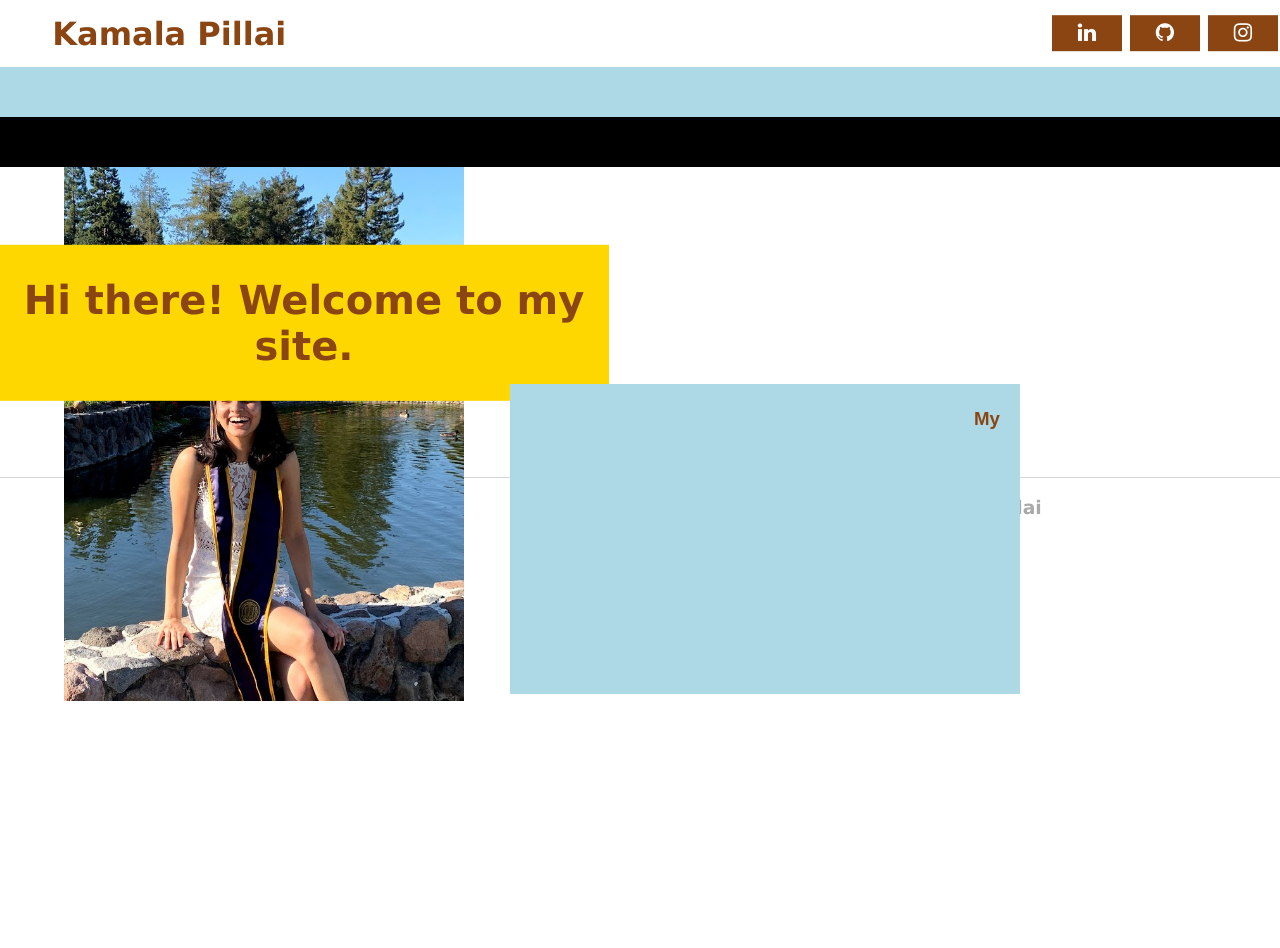
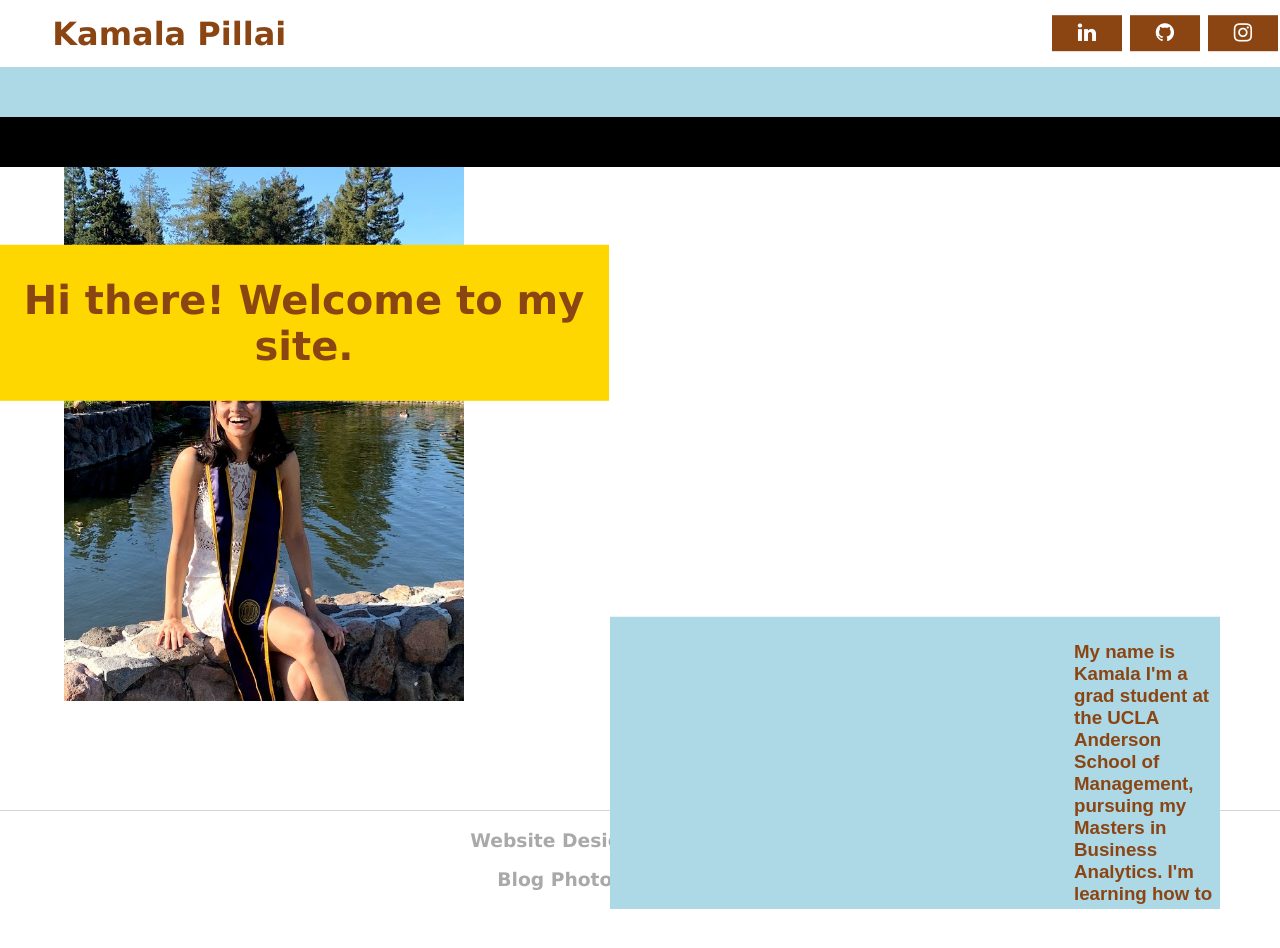
Before and after one commit to kpill/kpill.github.io, a Jekyll site: the page built from index.html, in a window 1280 px wide. Shown: the top 948 px of the page. Built offline with Jekyll 4.4.1, drawn with Linux system fonts in a browser that asks for light colours.

Commit message:
Update main.css

```diff
--- a/css/main.css
+++ b/css/main.css
@@ -253,8 +253,7 @@ html, body {
 	.blue-text-box {
 		background-color: lightblue;
 		padding: 5px;
-		width: 500px;
-		height: 300px;
+		width: 600px;
 		transform: translate(100%, 70%);
 	}
 
```
